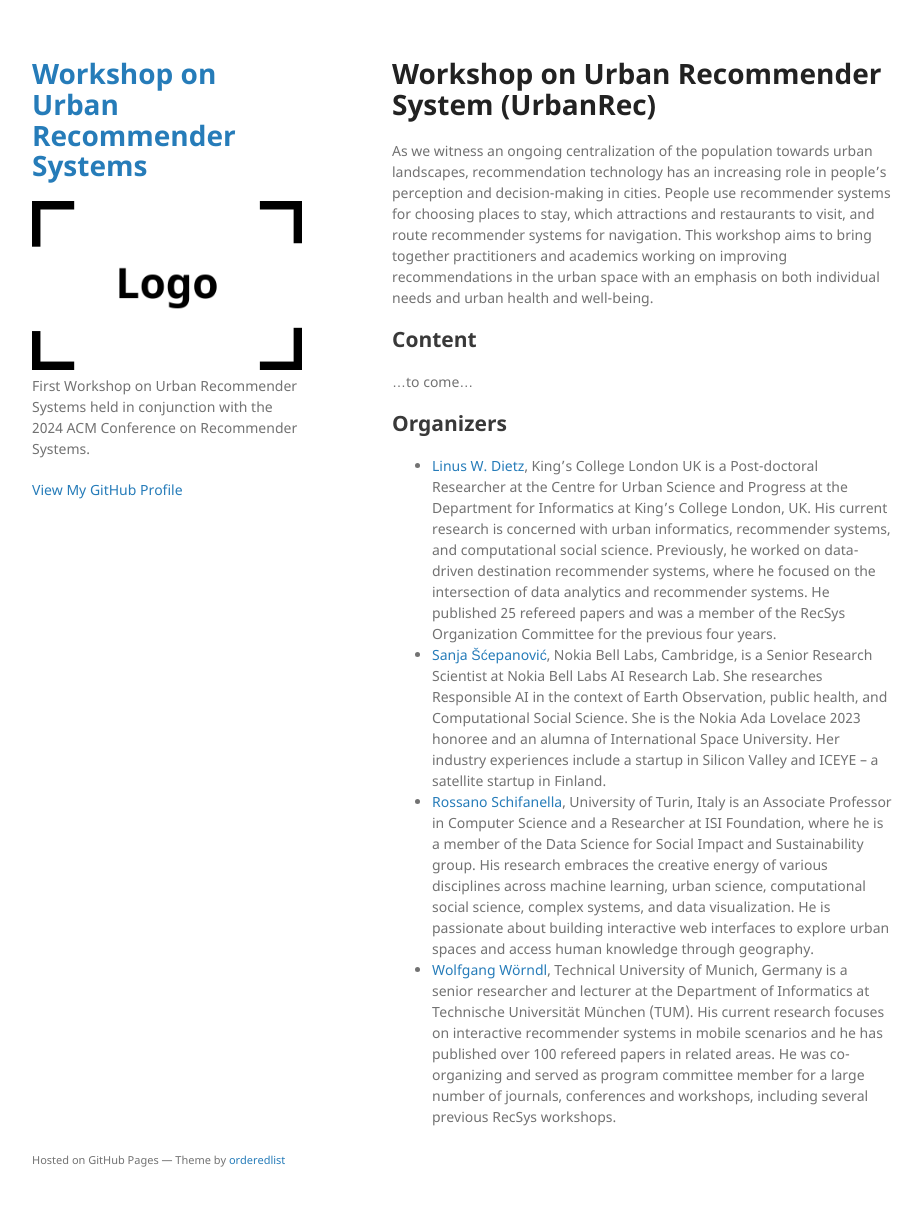
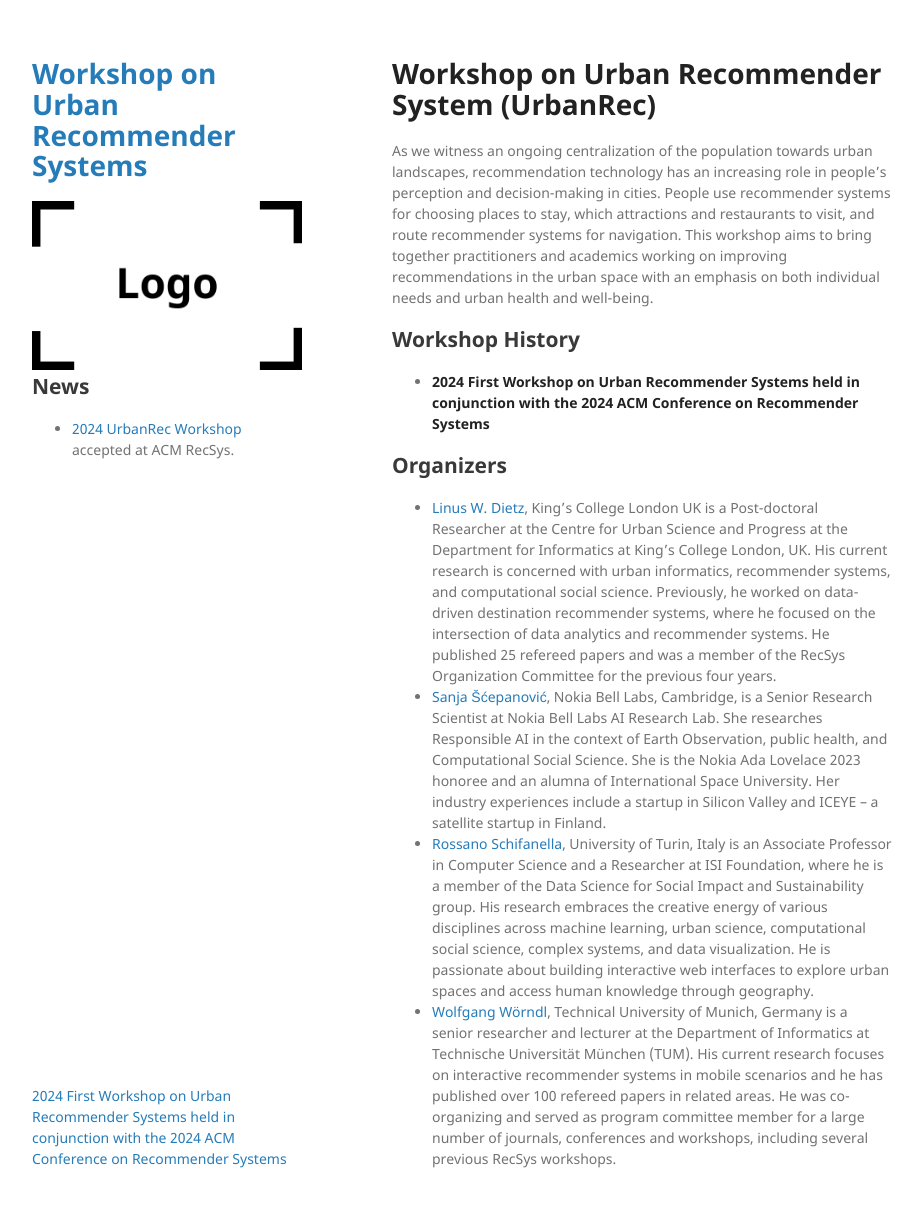
Before and after one commit to UrbanRec/urbanrec.github.io, a Jekyll site: the page built from index.md, in a window 1280 px wide and 1239 px high. Shown: the top 1207 px of the window, without its empty margins (178-1099 px from the left). Built offline with Jekyll 4.4.1, drawn with Linux system fonts in a browser that asks for light colours; our own code applies the rules of GitHub Pages for plain Markdown files.

Commit message:
initial release main page

```diff
--- a/_config.yml
+++ b/_config.yml
@@ -1,6 +1,6 @@
 title: Workshop on Urban Recommender Systems
 logo: /assets/img/logo.png
-description: First Workshop on Urban Recommender Systems held in conjunction with the 2024 ACM Conference on Recommender Systems.
+description: Workshop on Urban Recommender Systems
 show_downloads: false
 google_analytics:
 theme: jekyll-theme-minimal
--- a/_layouts/default.html
+++ b/_layouts/default.html
@@ -21,23 +21,10 @@
           <img src="{{site.logo | relative_url}}" alt="Logo" />
         {% endif %}
 
-        <p>{{ site.description | default: site.github.project_tagline }}</p>
-
-        {% if site.github.is_project_page %}
-        <p class="view"><a href="{{ site.github.repository_url }}">View the Project on GitHub <small>{{ site.github.repository_nwo }}</small></a></p>
-        {% endif %}
-
-        {% if site.github.is_user_page %}
-        <p class="view"><a href="{{ site.github.owner_url }}">View My GitHub Profile</a></p>
-        {% endif %}
-
-        {% if site.show_downloads %}
-        <ul class="downloads">
-          <li><a href="{{ site.github.zip_url }}">Download <strong>ZIP File</strong></a></li>
-          <li><a href="{{ site.github.tar_url }}">Download <strong>TAR Ball</strong></a></li>
-          <li><a href="{{ site.github.repository_url }}">View On <strong>GitHub</strong></a></li>
+        <h2>News</h2>
+        <ul>
+           <li><a href="/2024">2024 UrbanRec Workshop</a> accepted at ACM RecSys.</li>
         </ul>
-        {% endif %}
       </header>
       <section>
 
@@ -45,10 +32,7 @@
 
       </section>
       <footer>
-        {% if site.github.is_project_page %}
-        <p>This project is maintained by <a href="{{ site.github.owner_url }}">{{ site.github.owner_name }}</a></p>
-        {% endif %}
-        <p><small>Hosted on GitHub Pages &mdash; Theme by <a href="https://github.com/orderedlist">orderedlist</a></small></p>
+        <p><a href="/2024">2024 First Workshop on Urban Recommender Systems held in conjunction with the 2024 ACM Conference on Recommender Systems</a></p>
       </footer>
     </div>
     <script src="{{ "/assets/js/scale.fix.js" | relative_url }}"></script>
--- a/index.md
+++ b/index.md
@@ -7,9 +7,9 @@ layout: default
 As we witness an ongoing centralization of the population towards urban landscapes, recommendation technology has an increasing role in people's perception and decision-making in cities. People use recommender systems for choosing places to stay, which attractions and restaurants to visit, and route recommender systems for navigation.
 This workshop aims to bring together practitioners and academics working on improving recommendations in the urban space with an emphasis on both individual needs and urban health and well-being.
 
-## Content
+## Workshop History
 
-...to come...
+* [**2024 First Workshop on Urban Recommender Systems held in conjunction with the 2024 ACM Conference on Recommender Systems**](./2023)
 
 ## Organizers
 
```
Also changed, not shown: another-page.md (deleted, +0 -9 lines), .github/config.yml (deleted), .github/no-response.yml (deleted), .github/settings.yml (deleted), .github/stale.yml (deleted), .github/workflows/ci.yaml (deleted), .github/workflows/publish-gem.yml (deleted), README.md (deleted), 1 other file.
